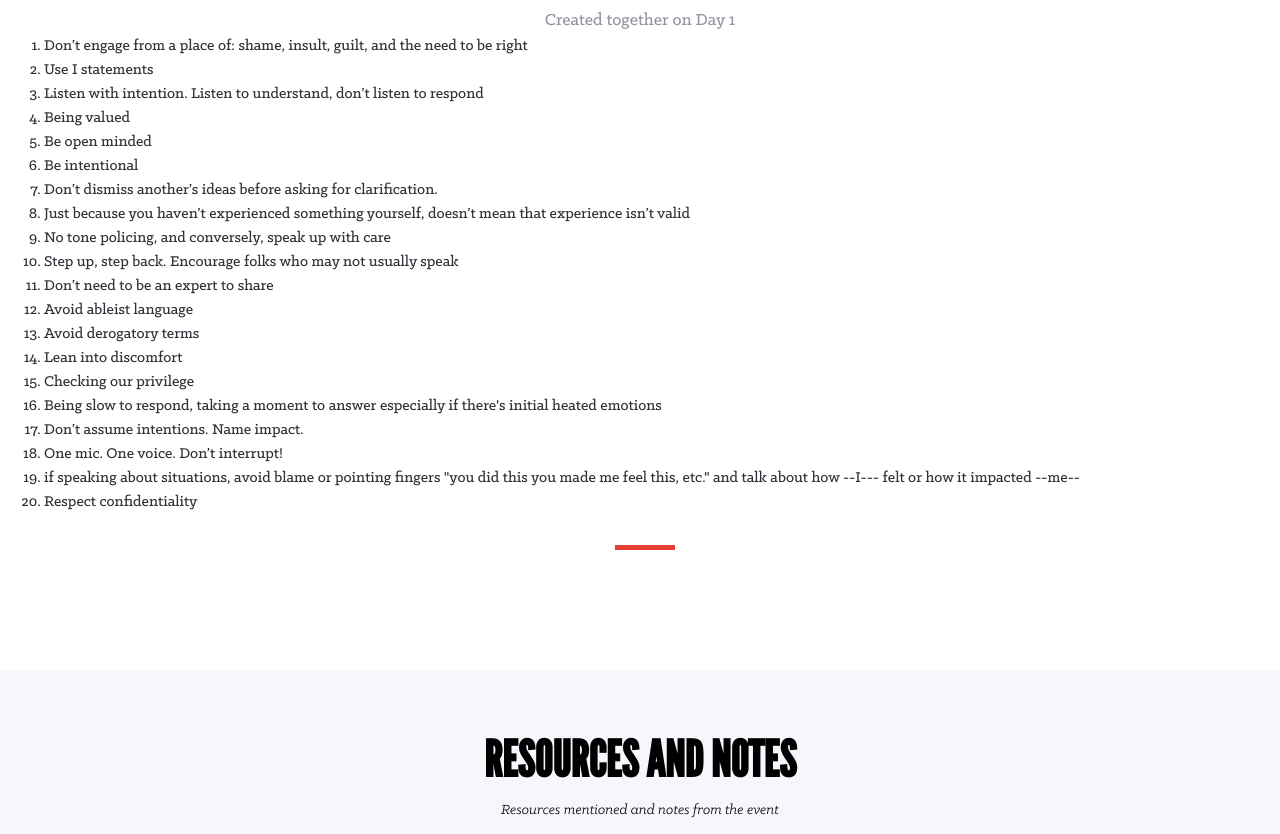
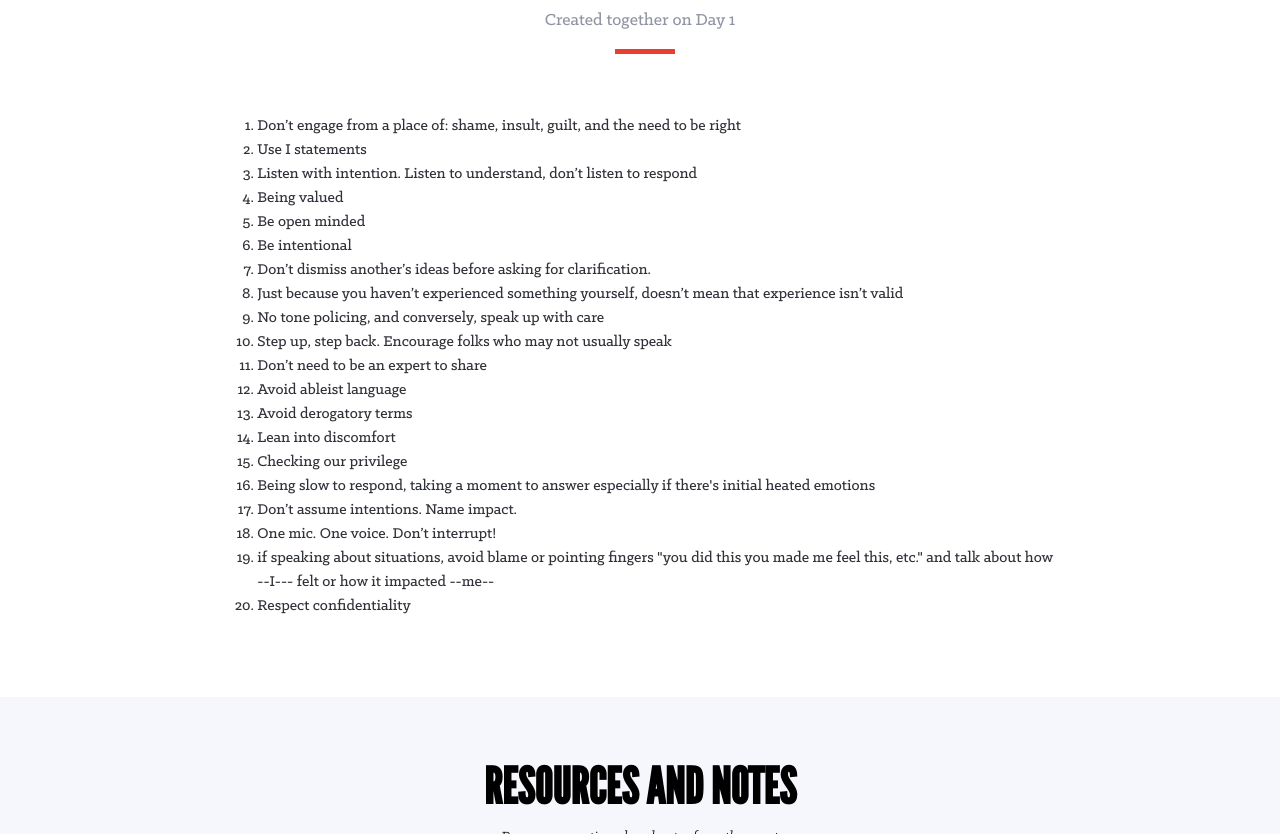
Before and after one commit to ellienguyendev/alumni-unconference, a plain HTML site: page index.html in a window 1280 px wide. Shown: the part 2738-3572 px from the top of the page. Drawn offline with Linux system fonts and the light colour scheme.

Commit message:
community guidelines

```diff
--- a/index.html
+++ b/index.html
@@ -248,6 +248,10 @@
         <div class="section-header">
           <h2>Community Guidelines</h2>
           <p>Created together on Day 1</p>
+        </div>
+
+        <div class="row justify-content-center" data-aos="fade-up" data-aos-delay="100">
+          <div class="col-lg-8">
             <ol>
               <li>Don’t engage from a place of: shame, insult, guilt, and the need to be right</li>
               <li>Use I statements</li>
@@ -269,8 +273,8 @@
               <li>One mic. One voice. Don’t interrupt!</li>
               <li>if speaking about situations, avoid blame or pointing fingers "you did this you made me feel this, etc." and talk about how --I--- felt or how it impacted --me--</li>
               <li>Respect confidentiality</li>
-
             </ol>
+          </div>
         </div>
 
       </div>
```
Lines whose indentation alone changed are shown as unchanged.
